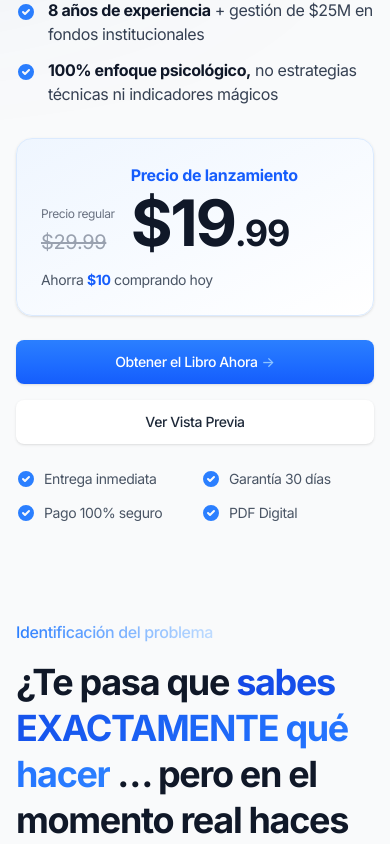
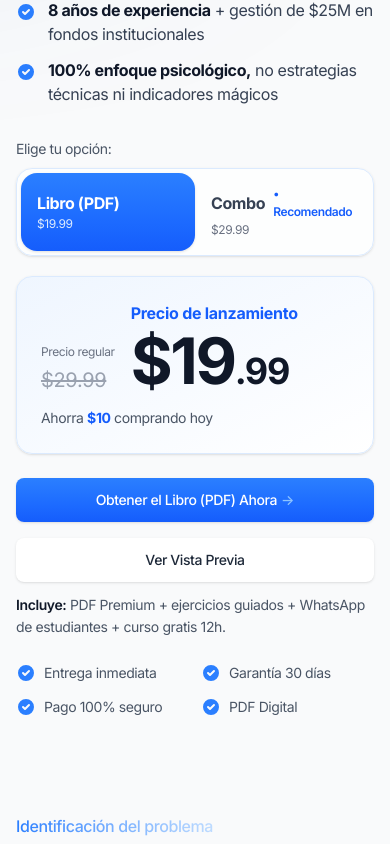
Before and after one commit to stevenriosCOL/stevenrios-fx-frontend-2026, a Next.js app: page /libros/30-dias-peor-enemigo in a window 390 px wide. Shown: the part 1200-2044 px from the top of the page. Built offline with nearby package versions, Linux system fonts and the light colour scheme; no server answers.

Commit message:
Act de página del libro

```diff
--- a/app/(default)/libros/30-dias-peor-enemigo/components/faq-section.tsx
+++ b/app/(default)/libros/30-dias-peor-enemigo/components/faq-section.tsx
@@ -3,12 +3,39 @@
 import Accordion from "@/components/accordion";
 
 export default function FaqSection() {
+  const WHATSAPP_COMBO = "https://wa.link/x84llp";
+
   const faqs = [
     {
       question: "¿Qué estoy comprando exactamente?",
       answer:
-        "Un sistema PDF premium con 30 días guiados para reprogramar tu ejecución: conceptos diarios, ejercicios prácticos y estructura mental aplicable directamente al trading real.",
+        "Un sistema completo de reprogramación mental para trading: PDF premium con 30 días guiados, estructura diaria, ejercicios prácticos y acompañamiento para que ejecutes con disciplina bajo presión.",
       active: true,
+    },
+    {
+      question: "¿Qué incluye el Combo Premium exactamente?",
+      answer:
+        "Incluye: PDF Premium + Audiolibro (MP3) + GPT SR FX Trading Brain + curso gratis 12h + ejercicios guiados + WhatsApp de estudiantes.",
+    },
+    {
+      question: "¿El audiolibro se vende por separado?",
+      answer:
+        "No. El audiolibro es un beneficio exclusivo del Combo Premium. La idea es que tengas el sistema completo (leer + escuchar + ejecutar) y lo sostengas con consistencia.",
+    },
+    {
+      question: "¿Cómo recibo el PDF y el audiolibro?",
+      answer:
+        "Después de la compra, te enviamos todo por correo electrónico: acceso al PDF premium y el audiolibro en formato MP3, más los recursos/bonos incluidos.",
+    },
+    {
+      question: "¿En qué formato viene el audiolibro y en qué dispositivos funciona?",
+      answer:
+        "Viene en MP3. Lo puedes escuchar en celular, computadora, carro o cualquier reproductor estándar (iPhone/Android/PC/Mac).",
+    },
+    {
+      question: "¿Qué es el GPT SR FX Trading Brain y cómo lo uso?",
+      answer:
+        "SR FX – Trading Brain (Hedge Fund Thinking), por Steven Andrés Ríos Chitiva. Es un asistente profesional creado para ayudarte a pensar, estructurar y ejecutar como un trader institucional: proceso, contexto, riesgo y toma de decisiones. No da señales ni predicciones. Lo usas para preparar tu plan, validar tu contexto y tomar decisiones con criterio.",
     },
     {
       question: "¿Esto sirve si ya tengo estrategia?",
@@ -31,14 +58,9 @@ export default function FaqSection() {
         "Entre 7 y 15 minutos diarios. Es corto, práctico y fácil de sostener durante los 30 días completos.",
     },
     {
-      question: "¿Cómo recibo el libro?",
-      answer:
-        "Recibes el PDF premium por WhatsApp o enlace directo inmediatamente después de la compra. Acceso instantáneo.",
-    },
-    {
       question: "¿Qué incluye el bonus de +12 horas?",
       answer:
-        "Acceso a un curso completo de más de 12 horas como complemento de formación para reforzar fundamentos y estructura profesional.",
+        'Acceso al curso gratuito de más de 12 horas para reforzar fundamentos y estructura profesional. Disponible en: stevenriosfx.com/curso-gratis',
     },
     {
       question: "¿Qué es el WhatsApp inteligente de estudiantes?",
@@ -58,7 +80,7 @@ export default function FaqSection() {
     {
       question: "¿Qué compromiso ofrece SR Academy?",
       answer:
-        "Si después de aplicar el sistema sientes que algo no te queda claro, tienes acceso directo al soporte para resolver cualquier duda. Incluye WhatsApp de estudiantes, +12 horas de curso complementario y actualizaciones gratuitas del contenido.",
+        "Si después de aplicar el sistema sientes que algo no te queda claro, tienes acceso directo al soporte para resolver cualquier duda sobre implementación. Incluye WhatsApp de estudiantes, curso complementario y actualizaciones gratuitas del contenido.",
     },
   ];
 
@@ -66,7 +88,6 @@ export default function FaqSection() {
     <section id="faq">
       <div className="mx-auto max-w-6xl px-4 sm:px-6">
         <div className="py-16 md:py-20 border-t [border-image:linear-gradient(to_right,transparent,theme(colors.slate.300/.4),transparent)1]">
-
           {/* Header MEJORADO */}
           <div className="mx-auto max-w-3xl text-center mb-12">
             <div className="inline-flex font-medium bg-gradient-to-r from-blue-500 to-blue-300 bg-clip-text text-transparent mb-3">
@@ -80,9 +101,7 @@ export default function FaqSection() {
             <p className="text-lg text-gray-700">
               Resolvemos las dudas reales que todo trader serio se hace antes de invertir.
               <br className="hidden sm:block" />
-              <span className="text-gray-600">
-                Sin humo. Sin promesas falsas.
-              </span>
+              <span className="text-gray-600">Sin humo. Sin promesas falsas.</span>
             </p>
           </div>
 
@@ -94,14 +113,8 @@ export default function FaqSection() {
                   key={index}
                   className="rounded-2xl border border-gray-200 bg-white shadow-sm hover:border-blue-200 transition-colors duration-300"
                 >
-                  <Accordion
-                    title={faq.question}
-                    id={`faq-${index}`}
-                    active={faq.active}
-                  >
-                    <span className="text-gray-700 leading-relaxed">
-                      {faq.answer}
-                    </span>
+                  <Accordion title={faq.question} id={`faq-${index}`} active={faq.active}>
+                    <span className="text-gray-700 leading-relaxed">{faq.answer}</span>
                   </Accordion>
                 </div>
               ))}
@@ -112,7 +125,7 @@ export default function FaqSection() {
               <p className="text-gray-600 mb-6">
                 ¿Todavía tienes dudas?{" "}
                 <a
-                  href="https://wa.link/rmdrzg"
+                  href={WHATSAPP_COMBO}
                   target="_blank"
                   rel="noopener noreferrer"
                   className="font-semibold text-blue-600 hover:text-blue-700"
@@ -126,13 +139,13 @@ export default function FaqSection() {
             <div className="flex flex-col sm:flex-row gap-4 justify-center">
               <a
                 className="btn group bg-gradient-to-t from-blue-600 to-blue-500 bg-[length:100%_100%] bg-[bottom] text-white shadow hover:bg-[length:100%_150%]"
-                href="https://wa.link/rmdrzg"
+                href={WHATSAPP_COMBO}
                 target="_blank"
                 rel="noopener noreferrer"
               >
                 <span className="inline-flex items-center">
-                  Comprar ahora
-                  <span className="ml-1 text-blue-300 transition-transform group-hover:translate-x-0.5">
+                  Comprar Combo Premium
+                  <span className="ml-1 text-blue-300 transition-transform group-hover:translate cracker-x-0.5">
                     →
                   </span>
                 </span>
@@ -140,9 +153,7 @@ export default function FaqSection() {
 
               <button
                 className="btn bg-white text-gray-800 shadow hover:bg-gray-50"
-                onClick={() =>
-                  document.getElementById("offer")?.scrollIntoView({ behavior: "smooth" })
-                }
+                onClick={() => document.getElementById("offer")?.scrollIntoView({ behavior: "smooth" })}
               >
                 Ver lo que incluye
               </button>
--- a/app/(default)/libros/30-dias-peor-enemigo/components/final-cta-section.tsx
+++ b/app/(default)/libros/30-dias-peor-enemigo/components/final-cta-section.tsx
@@ -1,6 +1,8 @@
 "use client";
 
 export default function CtaSection() {
+  const WHATSAPP_COMBO = "https://wa.link/x84llp";
+
   return (
     <section id="cta-final">
       <div className="mx-auto max-w-6xl px-4 sm:px-6">
@@ -31,7 +33,7 @@ export default function CtaSection() {
                   clipRule="evenodd"
                 />
               </svg>
-              <span>Precio de lanzamiento: $19.99 (tiempo limitado)</span>
+              <span>Combo Premium: $29.99 (tiempo limitado)</span>
             </div>
           </div>
 
@@ -41,10 +43,10 @@ export default function CtaSection() {
 
               {/* Bullets */}
               <div className="mx-auto max-w-2xl space-y-3 text-left">
-                <MiniPoint text="30 días guiados (7–15 min al día) con estructura real y ejercicios accionables." />
-                <MiniPoint text="Reprogramación de patrones mentales bajo presión (no solo teoría)." />
-                <MiniPoint text="Acceso inmediato + bonus de +12 horas + WhatsApp inteligente." />
-                <MiniPoint text="Compromiso SR Academy: soporte directo + actualizaciones gratuitas." />
+                <MiniPoint text="PDF Premium + 30 días guiados (7–15 min al día) con estructura real y ejercicios accionables." />
+                <MiniPoint text="Audiolibro (MP3) para repetir el sistema mientras caminas, manejas o entrenas." />
+                <MiniPoint text="GPT SR FX Trading Brain: piensa y estructura como trader institucional (sin señales ni predicciones)." />
+                <MiniPoint text="Bonus: curso gratis 12h + WhatsApp de estudiantes + soporte y actualizaciones." />
               </div>
 
               {/* Social proof */}
@@ -63,12 +65,12 @@ export default function CtaSection() {
               <div className="mt-8 flex flex-col sm:flex-row gap-4 justify-center">
                 <a
                   className="btn group bg-gradient-to-t from-blue-600 to-blue-500 bg-[length:100%_100%] bg-[bottom] text-white shadow hover:bg-[length:100%_150%]"
-                  href="https://wa.link/rmdrzg"
+                  href={WHATSAPP_COMBO}
                   target="_blank"
                   rel="noopener noreferrer"
                 >
                   <span className="inline-flex items-center">
-                    Comprar ahora
+                    Comprar Combo Premium
                     <span className="ml-1 text-blue-300 transition-transform group-hover:translate-x-0.5">
                       →
                     </span>
@@ -87,14 +89,15 @@ export default function CtaSection() {
 
               {/* Trust microcopy */}
               <p className="mt-5 text-sm text-gray-600">
-                Acceso inmediato por WhatsApp. PDF Premium descargable. Sin suscripciones ni pagos recurrentes.
+                Acceso digital inmediato. Entrega por correo electrónico (PDF Premium + Audiolibro MP3 + recursos).
+                Sin suscripciones ni pagos recurrentes.
               </p>
 
               {/* Honest note */}
               <div className="mt-8 rounded-2xl border-l-4 border-gray-300 bg-gray-50 p-5 text-left">
                 <p className="text-sm text-gray-700">
                   <strong className="text-gray-900">Última nota honesta:</strong>{" "}
-                  Este libro no hace el trabajo por ti. Si esperas una solución mágica, no compres.
+                  Este sistema no hace el trabajo por ti. Si esperas una solución mágica, no compres.
                   Pero si estás dispuesto a trabajar tu mente 15 minutos al día durante 30 días,{" "}
                   <strong className="text-gray-900">esto cambia tu ejecución</strong>.
                 </p>
--- a/app/(default)/libros/30-dias-peor-enemigo/components/hero-book.tsx
+++ b/app/(default)/libros/30-dias-peor-enemigo/components/hero-book.tsx
@@ -1,25 +1,56 @@
 "use client";
 
+import { useMemo, useState } from "react";
 import Image from "next/image";
 import PageIllustration from "@/components/page-illustration";
 import BookCover from "@/public/images/book-30-dias-cover.png";
 
+type Format = "book" | "combo";
+
 export default function HeroBook() {
+  const [selectedFormat, setSelectedFormat] = useState<Format>("book");
+
+  // ✅ Tus wa.link ya creados
+  const WHATSAPP_LINKS: Record<Format, string> = {
+    book: "https://wa.link/ch6rq1",
+    combo: "https://wa.link/x84llp",
+  };
+
+  const meta = useMemo(() => {
+    if (selectedFormat === "book") {
+      return {
+        badgePrice: "$19.99",
+        regular: "$29.99",
+        saleWhole: "$19",
+        saleDecimals: ".99",
+        save: "$10",
+        cta: "Obtener el Libro (PDF) Ahora",
+        includes:
+          "PDF Premium + ejercicios guiados + WhatsApp de estudiantes + curso gratis 12h.",
+      };
+    }
+    return {
+      badgePrice: "$29.99",
+      regular: "$44.98",
+      saleWhole: "$29",
+      saleDecimals: ".99",
+      save: "$14.99",
+      cta: "Obtener el Combo (PDF + Audio)",
+      includes:
+        "PDF Premium + Audiolibro + GPT SR FX Trading Brain + curso gratis 12h + ejercicios + WhatsApp de estudiantes.",
+    };
+  }, [selectedFormat]);
+
   return (
     <section className="relative">
       <PageIllustration />
       <div className="mx-auto max-w-6xl px-4 sm:px-6">
         {/* Hero content */}
         <div className="pb-12 pt-32 md:pb-20 md:pt-40">
-
           {/* Layout 2 columnas: Portada | Copy */}
           <div className="max-w-xl mx-auto md:max-w-none flex flex-col md:flex-row md:space-x-8 lg:space-x-12">
-
             {/* Columna Izquierda - Portada */}
-            <div
-              className="md:w-5/12 mb-8 md:mb-0"
-              data-aos="fade-right"
-            >
+            <div className="md:w-5/12 mb-8 md:mb-0" data-aos="fade-right">
               <div className="relative">
                 {/* Contenedor de la portada */}
                 <div className="relative aspect-[47/75] overflow-hidden rounded-2xl shadow-2xl">
@@ -36,9 +67,14 @@ export default function HeroBook() {
                 <div className="absolute -right-4 -top-4 z-10">
                   <div className="relative">
                     <div className="absolute inset-0 animate-ping rounded-full bg-blue-400 opacity-75"></div>
-                   <div className="relative flex flex-col items-center justify-center rounded-full bg-gradient-to-t from-blue-600 to-blue-500 px-6 py-3 shadow-lg text-center">
-                      <p className="text-xs font-medium text-blue-100 uppercase tracking-wide">Lanzamiento</p>
-                      <p className="text-xl font-bold text-white">$19.99</p>
+                    <div className="relative flex flex-col items-center justify-center rounded-full bg-gradient-to-t from-blue-600 to-blue-500 px-6 py-3 shadow-lg text-center">
+                      <p className="text-xs font-medium text-blue-100 uppercase tracking-wide">
+                        Lanzamiento
+                      </p>
+<p className="text-xl font-bold text-white">
+  {selectedFormat === "combo" ? "$29.99" : "$19.99"}
+</p>
+
                     </div>
                   </div>
                 </div>
@@ -46,7 +82,10 @@ export default function HeroBook() {
                 {/* Urgencia temporal */}
                 <div className="mt-6 text-center">
                   <p className="text-sm text-gray-600">
-                    <span className="font-bold text-gray-900">Precio de lanzamiento</span> válido por tiempo limitado
+                    <span className="font-bold text-gray-900">
+                      Precio de lanzamiento
+                    </span>{" "}
+                    válido por tiempo limitado
                   </p>
                 </div>
               </div>
@@ -54,12 +93,8 @@ export default function HeroBook() {
 
             {/* Columna Derecha - Copy */}
             <div className="md:w-7/12">
-
               {/* Pre-headline badge */}
-              <div
-                className="mb-4"
-                data-aos="fade-left"
-              >
+              <div className="mb-4" data-aos="fade-left">
                 <div className="inline-flex font-medium bg-clip-text text-transparent bg-gradient-to-r from-blue-500 to-blue-200">
                   Guía Avanzada de Reprogramación Mental
                 </div>
@@ -97,61 +132,150 @@ export default function HeroBook() {
                 data-aos-delay={350}
               >
                 <div className="flex items-start gap-3">
-                  <svg className="mt-1 h-5 w-5 shrink-0 text-blue-500" fill="currentColor" viewBox="0 0 20 20">
-                    <path fillRule="evenodd" d="M10 18a8 8 0 100-16 8 8 0 000 16zm3.707-9.293a1 1 0 00-1.414-1.414L9 10.586 7.707 9.293a1 1 0 00-1.414 1.414l2 2a1 1 0 001.414 0l4-4z" clipRule="evenodd" />
+                  <svg
+                    className="mt-1 h-5 w-5 shrink-0 text-blue-500"
+                    fill="currentColor"
+                    viewBox="0 0 20 20"
+                  >
+                    <path
+                      fillRule="evenodd"
+                      d="M10 18a8 8 0 100-16 8 8 0 000 16zm3.707-9.293a1 1 0 00-1.414-1.414L9 10.586 7.707 9.293a1 1 0 00-1.414 1.414l2 2a1 1 0 001.414 0l4-4z"
+                      clipRule="evenodd"
+                    />
                   </svg>
                   <p className="text-gray-700">
-                    <strong className="text-gray-900">42 páginas</strong> de contenido ultra-condensado y ejecutable
+                    <strong className="text-gray-900">42 páginas</strong> de
+                    contenido ultra-condensado y ejecutable
                   </p>
                 </div>
 
                 <div className="flex items-start gap-3">
-                  <svg className="mt-1 h-5 w-5 shrink-0 text-blue-500" fill="currentColor" viewBox="0 0 20 20">
-                    <path fillRule="evenodd" d="M10 18a8 8 0 100-16 8 8 0 000 16zm3.707-9.293a1 1 0 00-1.414-1.414L9 10.586 7.707 9.293a1 1 0 00-1.414 1.414l2 2a1 1 0 001.414 0l4-4z" clipRule="evenodd" />
+                  <svg
+                    className="mt-1 h-5 w-5 shrink-0 text-blue-500"
+                    fill="currentColor"
+                    viewBox="0 0 20 20"
+                  >
+                    <path
+                      fillRule="evenodd"
+                      d="M10 18a8 8 0 100-16 8 8 0 000 16zm3.707-9.293a1 1 0 00-1.414-1.414L9 10.586 7.707 9.293a1 1 0 00-1.414 1.414l2 2a1 1 0 001.414 0l4-4z"
+                      clipRule="evenodd"
+                    />
                   </svg>
                   <p className="text-gray-700">
-                    <strong className="text-gray-900">30 conceptos diarios</strong> + ejercicios prácticos con tracking de progreso
+                    <strong className="text-gray-900">30 conceptos diarios</strong>{" "}
+                    + ejercicios prácticos con tracking de progreso
                   </p>
                 </div>
 
                 <div className="flex items-start gap-3">
-                  <svg className="mt-1 h-5 w-5 shrink-0 text-blue-500" fill="currentColor" viewBox="0 0 20 20">
-                    <path fillRule="evenodd" d="M10 18a8 8 0 100-16 8 8 0 000 16zm3.707-9.293a1 1 0 00-1.414-1.414L9 10.586 7.707 9.293a1 1 0 00-1.414 1.414l2 2a1 1 0 001.414 0l4-4z" clipRule="evenodd" />
+                  <svg
+                    className="mt-1 h-5 w-5 shrink-0 text-blue-500"
+                    fill="currentColor"
+                    viewBox="0 0 20 20"
+                  >
+                    <path
+                      fillRule="evenodd"
+                      d="M10 18a8 8 0 100-16 8 8 0 000 16zm3.707-9.293a1 1 0 00-1.414-1.414L9 10.586 7.707 9.293a1 1 0 00-1.414 1.414l2 2a1 1 0 001.414 0l4-4z"
+                      clipRule="evenodd"
+                    />
                   </svg>
                   <p className="text-gray-700">
-                    <strong className="text-gray-900">8 años de experiencia</strong> + gestión de $25M en fondos institucionales
+                    <strong className="text-gray-900">8 años de experiencia</strong>{" "}
+                    + gestión de $25M en fondos institucionales
                   </p>
                 </div>
 
                 <div className="flex items-start gap-3">
-                  <svg className="mt-1 h-5 w-5 shrink-0 text-blue-500" fill="currentColor" viewBox="0 0 20 20">
-                    <path fillRule="evenodd" d="M10 18a8 8 0 100-16 8 8 0 000 16zm3.707-9.293a1 1 0 00-1.414-1.414L9 10.586 7.707 9.293a1 1 0 00-1.414 1.414l2 2a1 1 0 001.414 0l4-4z" clipRule="evenodd" />
+                  <svg
+                    className="mt-1 h-5 w-5 shrink-0 text-blue-500"
+                    fill="currentColor"
+                    viewBox="0 0 20 20"
+                  >
+                    <path
+                      fillRule="evenodd"
+                      d="M10 18a8 8 0 100-16 8 8 0 000 16zm3.707-9.293a1 1 0 00-1.414-1.414L9 10.586 7.707 9.293a1 1 0 00-1.414 1.414l2 2a1 1 0 001.414 0l4-4z"
+                      clipRule="evenodd"
+                    />
                   </svg>
                   <p className="text-gray-700">
-                    <strong className="text-gray-900">100% enfoque psicológico,</strong> no estrategias técnicas ni indicadores mágicos
+                    <strong className="text-gray-900">100% enfoque psicológico,</strong>{" "}
+                    no estrategias técnicas ni indicadores mágicos
                   </p>
                 </div>
               </div>
 
+{/* ✅ Selector 2 opciones (Libro / Combo) */}
+<div className="mb-5" data-aos="fade-left" data-aos-delay={380}>
+  <p className="mb-2 text-sm text-gray-600">Elige tu opción:</p>
+
+  {/* Contenedor full width (igual que el box del precio) */}
+  <div className="w-full">
+    <div className="flex w-full rounded-2xl border border-blue-100 bg-white/70 p-1 shadow-sm">
+      <button
+        type="button"
+        onClick={() => setSelectedFormat("book")}
+        className={[
+          "flex-1 rounded-2xl px-4 py-3 text-left transition",
+          selectedFormat === "book"
+            ? "bg-gradient-to-t from-blue-600 to-blue-500 text-white shadow"
+            : "text-gray-700 hover:bg-blue-50",
+        ].join(" ")}
+      >
+        <div className="font-bold">Libro (PDF)</div>
+        <div className={selectedFormat === "book" ? "text-blue-100 text-xs" : "text-gray-500 text-xs"}>
+          $19.99
+        </div>
+      </button>
+
+      <button
+        type="button"
+        onClick={() => setSelectedFormat("combo")}
+        className={[
+          "flex-1 rounded-2xl px-4 py-3 text-left transition",
+          selectedFormat === "combo"
+            ? "bg-gradient-to-t from-blue-600 to-blue-500 text-white shadow"
+            : "text-gray-700 hover:bg-blue-50",
+        ].join(" ")}
+      >
+        <div className="flex items-center gap-2">
+          <span className="font-bold">Combo</span>
+          <span className={selectedFormat === "combo" ? "text-blue-100 text-xs font-semibold" : "text-blue-600 text-xs font-semibold"}>
+            • Recomendado
+          </span>
+        </div>
+        <div className={selectedFormat === "combo" ? "text-blue-100 text-xs" : "text-gray-500 text-xs"}>
+          $29.99
+        </div>
+      </button>
+    </div>
+  </div>
+</div>
+
+
               {/* Precio ancla ELEGANTE CON BACKGROUND DESTACADO */}
-              <div
-                className="mb-6"
-                data-aos="fade-left"
-                data-aos-delay={400}
-              >
+              <div className="mb-6" data-aos="fade-left" data-aos-delay={400}>
                 <div className="rounded-2xl border border-blue-100 bg-gradient-to-br from-blue-50 to-white p-6 shadow-sm">
                   <div className="flex items-end gap-4">
                     <div>
                       <p className="text-xs text-gray-500 mb-1">Precio regular</p>
-                      <p className="text-xl text-gray-400 line-through">$29.99</p>
+                      <p className="text-xl text-gray-400 line-through">
+                        {meta.regular}
+                      </p>
                     </div>
                     <div>
-                      <p className="text-base font-bold text-blue-600 mb-1">Precio de lanzamiento</p>
-                      <p className="text-6xl font-bold text-gray-900">$19<span className="text-4xl">.99</span></p>
+                      <p className="text-base font-bold text-blue-600 mb-1">
+                        Precio de lanzamiento
+                      </p>
+                      <p className="text-6xl font-bold text-gray-900">
+                        {meta.saleWhole}
+                        <span className="text-4xl">{meta.saleDecimals}</span>
+                      </p>
                     </div>
                   </div>
                   <p className="mt-3 text-sm text-gray-600">
-                    Ahorra <span className="font-bold text-blue-600">$10</span> comprando hoy
+                    Ahorra{" "}
+                    <span className="font-bold text-blue-600">{meta.save}</span>{" "}
+                    comprando hoy
                   </p>
                 </div>
               </div>
@@ -162,22 +286,20 @@ export default function HeroBook() {
                 data-aos="fade-left"
                 data-aos-delay={450}
               >
-                {/* CTA Principal */}
                 <a
                   className="btn group bg-gradient-to-t from-blue-600 to-blue-500 bg-[length:100%_100%] bg-[bottom] text-white shadow hover:bg-[length:100%_150%]"
-                  href="https://wa.link/rmdrzg"
+                  href={WHATSAPP_LINKS[selectedFormat]}
                   target="_blank"
                   rel="noopener noreferrer"
                 >
                   <span className="relative inline-flex items-center">
-                    Obtener el Libro Ahora
+                    {meta.cta}
                     <span className="ml-1 tracking-normal text-blue-300 transition-transform group-hover:translate-x-0.5">
                       -&gt;
                     </span>
                   </span>
                 </a>
 
-                {/* CTA Secundario */}
                 <button
                   className="btn bg-white text-gray-800 shadow hover:bg-gray-50"
                   onClick={() =>
@@ -189,6 +311,12 @@ export default function HeroBook() {
                   Ver Vista Previa
                 </button>
               </div>
+
+              {/* ✅ Microcopy de incluye (sin cambiar paleta) */}
+              <p className="mt-3 text-sm text-gray-600" data-aos="fade-left" data-aos-delay={470}>
+                <span className="font-semibold text-gray-900">Incluye:</span>{" "}
+                {meta.includes}
+              </p>
 
               {/* Trust badges */}
               <div
@@ -223,9 +351,7 @@ export default function HeroBook() {
               </div>
 
             </div>
-
           </div>
-
         </div>
       </div>
     </section>
```
Also changed, not shown: app/(default)/libros/30-dias-peor-enemigo/components/offer-section.tsx (+70 -39 lines).
